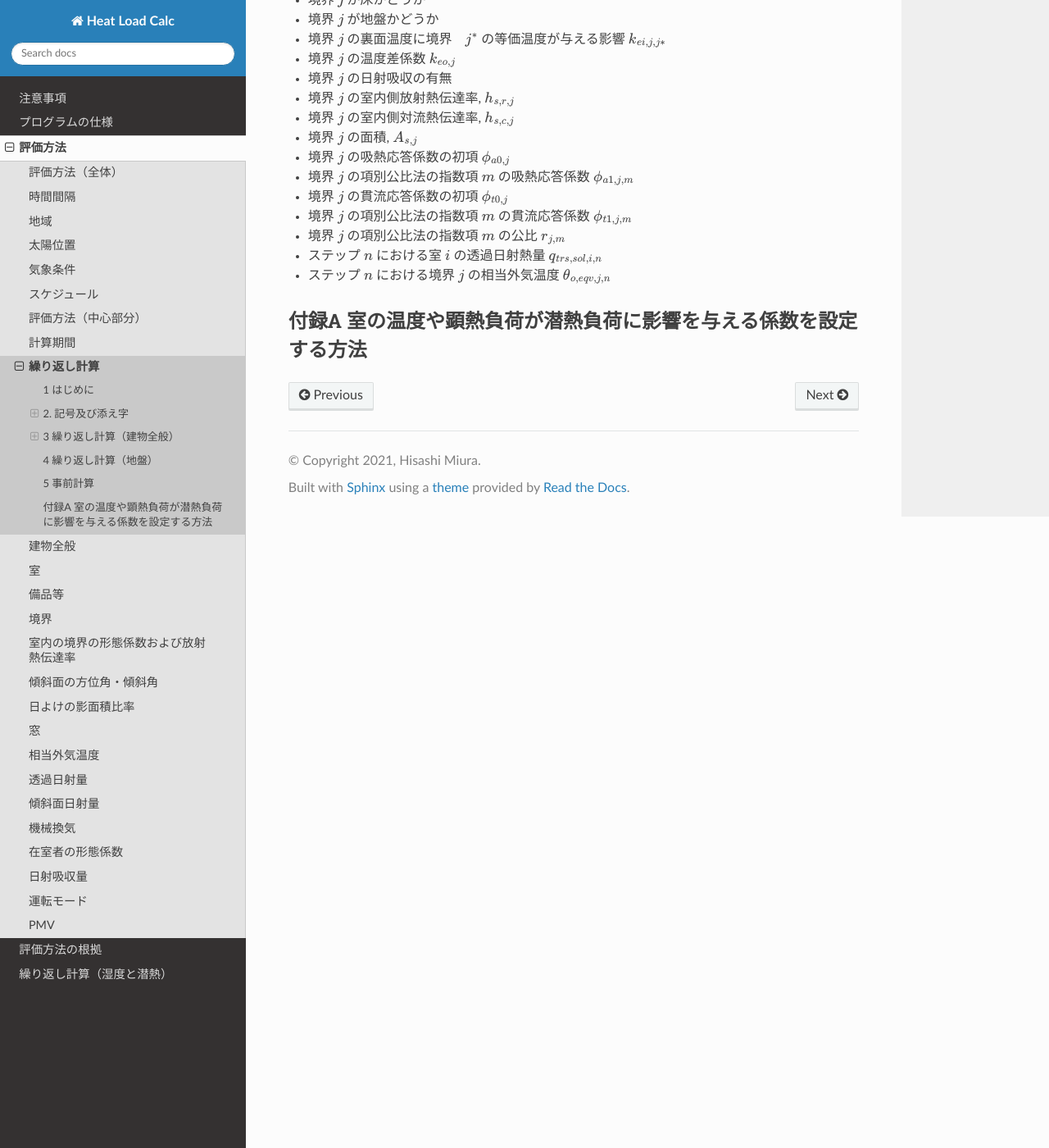
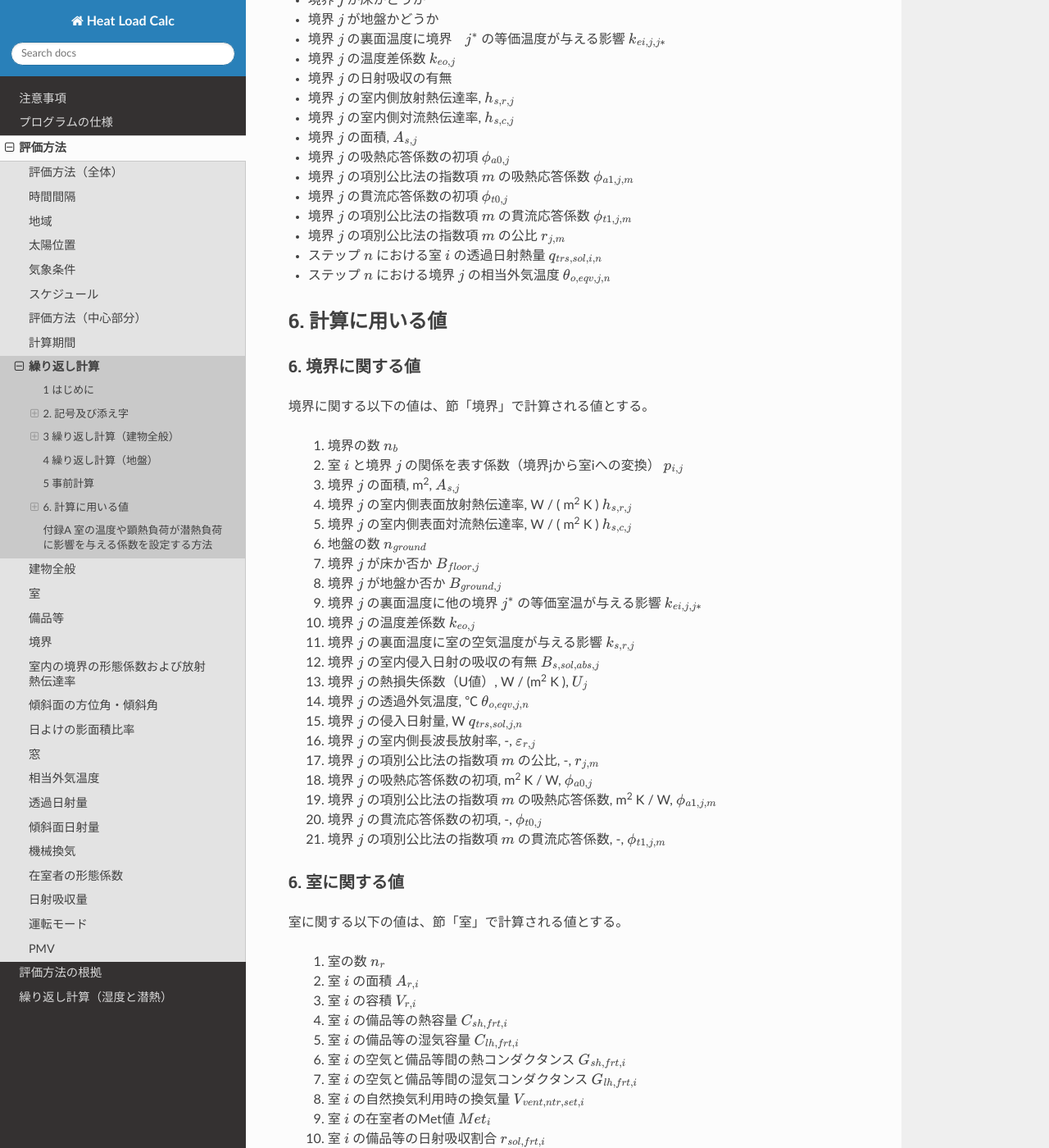
Before and after one commit to HC-Energy/hc-energy-doc-ja, a Sphinx documentation site: the page built from docs/source/contents/03_09_eval_sequence.rst, in a window 1280 px wide and 1400 px high, scrolled down 17421 px. Shown: the whole window at 82% size. Built offline with Sphinx 7.4.7 and the Read the Docs theme 3.1.0, drawn with Linux system fonts in a browser that asks for light colours; some of the changed text lies outside the part shown.

Commit message:
fix description for args

```diff
--- a/docs/source/contents/03_09_eval_sequence.rst
+++ b/docs/source/contents/03_09_eval_sequence.rst
@@ -241,7 +241,7 @@
       - 室 |i| の放射暖房設備の対流成分比率
       - －
     * - :math:`\Delta t`
-      - 1ステップの時間間隔
+      - 計算時間間隔
       - s
     * - :math:`\theta_{dstrb,j,n}`
       - ステップ |n| の境界 |j| における外気側等価温度の外乱成分
@@ -1337,5 +1337,71 @@
 - ステップ |n| における境界 |j| の相当外気温度 :math:`\theta_{o,eqv,j,n}`
 
 ------------------------------------------------------------------------------------------------------------------------
+6. 計算に用いる値
+------------------------------------------------------------------------------------------------------------------------
+
+^^^^^^^^^^^^^^^^^^^^^^^^^^^^^^^^^^^^^^^^^^^^^^^^^^^^^^^^^^^^^^^^^^^^^^^^^^^^^^^^^^^^^^^^^^^^^^^^^^^^^^^^^^^^^^^^^^^^^^^^
+6. 境界に関する値
+^^^^^^^^^^^^^^^^^^^^^^^^^^^^^^^^^^^^^^^^^^^^^^^^^^^^^^^^^^^^^^^^^^^^^^^^^^^^^^^^^^^^^^^^^^^^^^^^^^^^^^^^^^^^^^^^^^^^^^^^
+
+境界に関する以下の値は、節「境界」で計算される値とする。
+
+    1. 境界の数 :math:`n_b`
+    2. 室 |i| と境界 |j| の関係を表す係数（境界jから室iへの変換） :math:`p_{i,j}`
+    3. 境界 |j| の面積, |m2|, :math:`A_{s,j}`
+    4. 境界 |j| の室内側表面放射熱伝達率, W / ( |m2| K ) :math:`h_{s,r,j}`
+    5. 境界 |j| の室内側表面対流熱伝達率, W / ( |m2| K ) :math:`h_{s,c,j}`
+    6. 地盤の数 :math:`n_{ground}`
+    7. 境界 |j| が床か否か :math:`B_{floor,j}`
+    8. 境界 |j| が地盤か否か :math:`B_{ground,j}`
+    9. 境界 |j| の裏面温度に他の境界 |j*| の等価室温が与える影響 :math:`k_{ei,j,j*}`
+    10. 境界 |j| の温度差係数 :math:`k_{eo,j}`
+    11. 境界 |j| の裏面温度に室の空気温度が与える影響 :math:`k_{s,r,j}`
+    12. 境界 |j| の室内侵入日射の吸収の有無 :math:`B_{s,sol,abs,j}`
+    13. 境界 |j| の熱損失係数（U値）, W / (|m2| K ), :math:`U_j`
+    14. 境界 |j| の透過外気温度, ℃ :math:`\theta_{o,eqv,j,n}`
+    15. 境界 |j| の侵入日射量, W :math:`q_{trs,sol,j,n}`
+    16. 境界 |j| の室内側長波長放射率, -, :math:`\varepsilon_{r,j}`
+    17. 境界 |j| の項別公比法の指数項 |m| の公比, -, :math:`r_{j,m}`
+    18. 境界 |j| の吸熱応答係数の初項, |m2| K / W, :math:`\phi_{a0,j}`
+    19. 境界 |j| の項別公比法の指数項 |m| の吸熱応答係数, |m2| K / W, :math:`\phi_{a1,j,m}`
+    20. 境界 |j| の貫流応答係数の初項, -, :math:`\phi_{t0,j}`
+    21. 境界 |j| の項別公比法の指数項 |m| の貫流応答係数, -, :math:`\phi_{t1,j,m}`
+
+^^^^^^^^^^^^^^^^^^^^^^^^^^^^^^^^^^^^^^^^^^^^^^^^^^^^^^^^^^^^^^^^^^^^^^^^^^^^^^^^^^^^^^^^^^^^^^^^^^^^^^^^^^^^^^^^^^^^^^^^
+6. 室に関する値
+^^^^^^^^^^^^^^^^^^^^^^^^^^^^^^^^^^^^^^^^^^^^^^^^^^^^^^^^^^^^^^^^^^^^^^^^^^^^^^^^^^^^^^^^^^^^^^^^^^^^^^^^^^^^^^^^^^^^^^^^
+
+室に関する以下の値は、節「室」で計算される値とする。
+
+    1. 室の数 :math:`n_r`
+    2. 室 |i| の面積 :math:`A_{r,i}`
+    3. 室 |i| の容積 :math:`V_{r,i}`
+    4. 室 |i| の備品等の熱容量 :math:`C_{sh,frt,i}`
+    5. 室 |i| の備品等の湿気容量 :math:`C_{lh,frt,i}`
+    6. 室 |i| の空気と備品等間の熱コンダクタンス :math:`G_{sh,frt,i}`
+    7. 室 |i| の空気と備品等間の湿気コンダクタンス :math:`G_{lh,frt,i}`
+    8. 室 |i| の自然換気利用時の換気量 :math:`V_{vent,ntr,set,i}`
+    9. 室 |i| の在室者のMet値 :math:`Met_i`
+    10. 室 |i| の備品等の日射吸収割合 :math:`r_{sol,frt,i}`
+
+
+^^^^^^^^^^^^^^^^^^^^^^^^^^^^^^^^^^^^^^^^^^^^^^^^^^^^^^^^^^^^^^^^^^^^^^^^^^^^^^^^^^^^^^^^^^^^^^^^^^^^^^^^^^^^^^^^^^^^^^^^
+6. 建物全般に関する値
+^^^^^^^^^^^^^^^^^^^^^^^^^^^^^^^^^^^^^^^^^^^^^^^^^^^^^^^^^^^^^^^^^^^^^^^^^^^^^^^^^^^^^^^^^^^^^^^^^^^^^^^^^^^^^^^^^^^^^^^^
+
+ステップ |n| からステップ |n+1| における室 |i| のすきま風量 :math:`\hat{V}_{leak,i,n}` は、
+ステップ |n| における室 |i| の温度 :math:`\theta_{r,i,n}` 、
+ステップ |n| における外気温度 :math:`\theta_{o,n}`、及び
+室 |i| の容積 :math:`V_{r,i}` に応じて、
+節「建物全般」で計算される値とする。
+
+^^^^^^^^^^^^^^^^^^^^^^^^^^^^^^^^^^^^^^^^^^^^^^^^^^^^^^^^^^^^^^^^^^^^^^^^^^^^^^^^^^^^^^^^^^^^^^^^^^^^^^^^^^^^^^^^^^^^^^^^
+6. 計算時間間隔
+^^^^^^^^^^^^^^^^^^^^^^^^^^^^^^^^^^^^^^^^^^^^^^^^^^^^^^^^^^^^^^^^^^^^^^^^^^^^^^^^^^^^^^^^^^^^^^^^^^^^^^^^^^^^^^^^^^^^^^^^
+
+計算時間間隔 :math:`\Delta t` （単位:s）は、節「時間間隔」で計算される値とする。
+
+------------------------------------------------------------------------------------------------------------------------
 付録A 室の温度や顕熱負荷が潜熱負荷に影響を与える係数を設定する方法
 ------------------------------------------------------------------------------------------------------------------------
--- a/docs/source/contents/03_11_eval_room.rst
+++ b/docs/source/contents/03_11_eval_room.rst
@@ -29,6 +29,7 @@
     7. 室 |i| の空気と備品等間の湿気コンダクタンス :math:`G_{lh,frt,i}`
     8. 室 |i| の自然換気利用時の換気量 :math:`V_{vent,ntr,set,i}`
     9. 室 |i| の在室者のMet値 :math:`Met_i`
+    10. 室 |i| の備品等の日射吸収割合 :math:`r_{sol,frt,i}`
 
 ------------------------------------------------------------------------------------------------------------------------
 2 記号及び添え字
--- a/docs/source/contents/03_13_eval_boundary.rst
+++ b/docs/source/contents/03_13_eval_boundary.rst
@@ -38,12 +38,12 @@
     9. 境界 |j| の裏面温度に他の境界 |j*| の等価室温が与える影響 :math:`k_{ei,j,j*}`
     10. 境界 |j| の温度差係数 :math:`k_{eo,j}`
     11. 境界 |j| の裏面温度に室の空気温度が与える影響 :math:`k_{s,r,j}`
-    12. 境界 |j| の室内侵入日射の吸収の有無 :math:`B_{sol,abs,j}`
+    12. 境界 |j| の室内侵入日射の吸収の有無 :math:`B_{s,sol,abs,j}`
     13. 境界 |j| の熱損失係数（U値）, W / (|m2| K ), :math:`U_j`
     14. 境界 |j| の応答係数
     15. 境界 |j| の透過外気温度, ℃ :math:`\theta_{o,eqv,j,n}`
     16. 境界 |j| の侵入日射量, W :math:`q_{trs,sol,j,n}`
-    17. 境界 |j| の室内側長波長放射率, -, :math:`\varepsilon_{r,i,j}`
+    17. 境界 |j| の室内側長波長放射率, -, :math:`\varepsilon_{r,j}`
 
 
 ^^^^^^^^^^^^^^^^^^^^^^^^^^^^^^^^^^^^^^^^^^^^^^^^^^^^^^^^^^^^^^^^^^^^^^^^^^^^^^^^^^^^^^^^^^^^^^^^^^^^^^^^^^^^^^^^^^^^^^^^
```
Also changed, not shown: other parts of docs/source/contents/03_09_eval_sequence.rst (+1 -1 lines).
